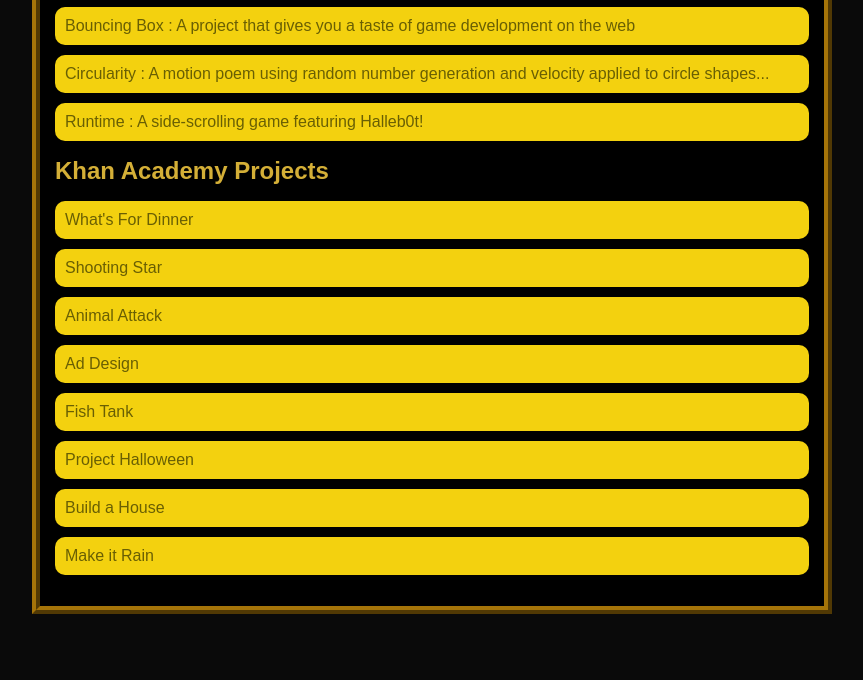
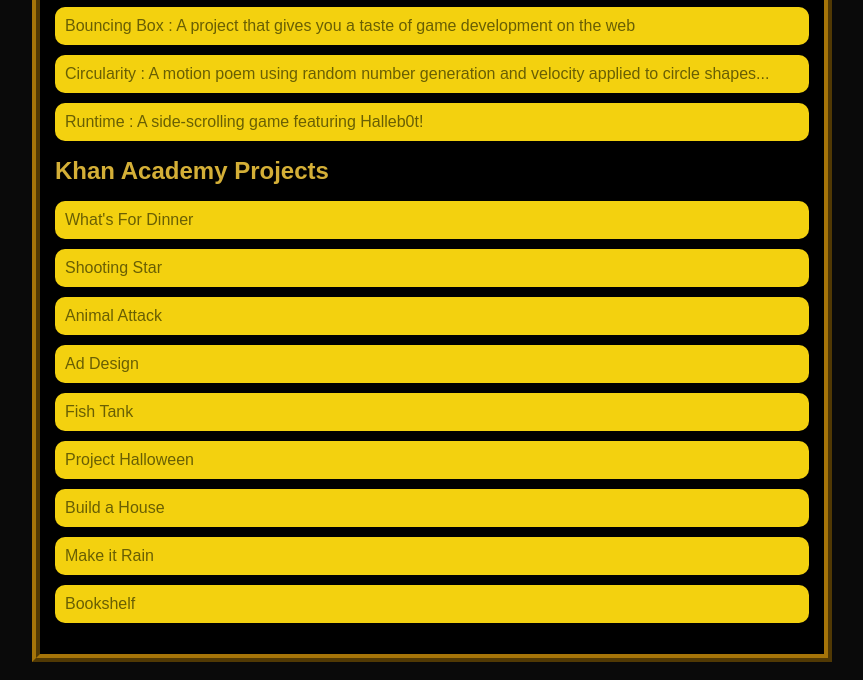
Before and after one commit to CedZ42/cedrickziegler.github.io, a plain HTML site: page portfolio.html in a window 1280 px wide. Shown: the part 241-921 px from the top of the page, without its empty margins (208-1071 px from the left). Before the commit the page ends 873 px from the top, so only its background shows below. Drawn offline with Linux system fonts and the light colour scheme.

Commit message:
turned in project bookshelf

```diff
--- a/portfolio.html
+++ b/portfolio.html
@@ -33,6 +33,7 @@
                         <li><a href = "https://www.khanacademy.org/computer-programming/project-halloween/5970288654991360">Project Halloween</a></li>
                         <li><a href = "https://www.khanacademy.org/computer-programming/house-project/6547265923235840">Build a House</a></li>
                         <li><a href = "https://www.khanacademy.org/computer-programming/spin-off-of-project-make-it-rain/5530831992569856">Make it Rain</a></li>
+                        <li><a href = "https://www.khanacademy.org/computer-programming/spin-off-of-project-bookshelf/5655429211930624">Bookshelf</a></li>
                     </ul>
                 </div>
             </main>
```
